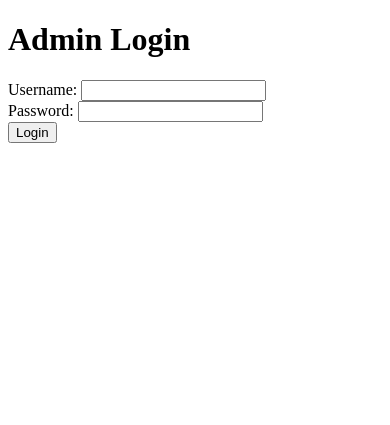
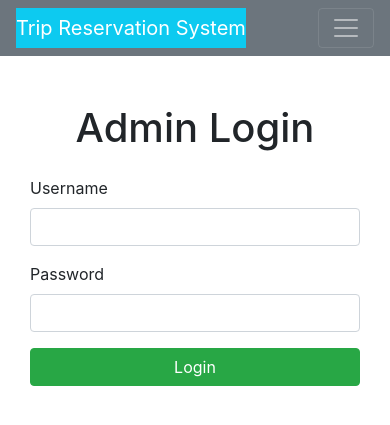
Before and after one commit to RCPhoto/TripReservationSystem---IT-4320, a Flask app: page /admin_login in a window 390 px wide. Shown: the top 425 px of the page. Run offline with Flask 3, Linux system fonts and the light colour scheme; some libraries are stand-ins or nearby versions.

Commit message:
Update admin_login.html

```diff
--- a/templates/admin_login.html
+++ b/templates/admin_login.html
@@ -1,29 +1,25 @@
-<!DOCTYPE html>
-<html>
-<head>
-    <title>Admin Login</title>
-</head>
-<body>
-    <h1>Admin Login</h1>
-    {% with messages = get_flashed_messages(with_categories=true) %}
-        {% if messages %}
-            <ul class="flashes">
-            {% for category, message in messages %}
-                <li class="{{ category }}">{{ message }}</li>
-            {% endfor %}
-            </ul>
-        {% endif %}
-    {% endwith %}
-    <form method="POST">
-        <div>
-            <label for="username">Username:</label>
-            <input type="text" name="username" id="username" required>
+{% extends "base.html" %}
+
+{% block title %}Admin Login{% endblock %}
+
+{% block content %}
+<div class="container mt-5">
+    <h1 class="text-center mb-4">Admin Login</h1>
+
+    <div class="row justify-content-center">
+        <div class="col-md-6">
+            <form method="POST">
+                <div class="mb-3">
+                    <label for="username" class="form-label">Username</label>
+                    <input type="text" name="username" id="username" class="form-control" required>
+                </div>
+                <div class="mb-3">
+                    <label for="password" class="form-label">Password</label>
+                    <input type="password" name="password" id="password" class="form-control" required>
+                </div>
+                <button type="submit" class="btn btn-success w-100">Login</button>
+            </form>
         </div>
-        <div>
-            <label for="password">Password:</label>
-            <input type="password" name="password" id="password" required>
-        </div>
-        <button type="submit">Login</button>
-    </form>
-</body>
-</html>
+    </div>
+</div>
+{% endblock %}
```
